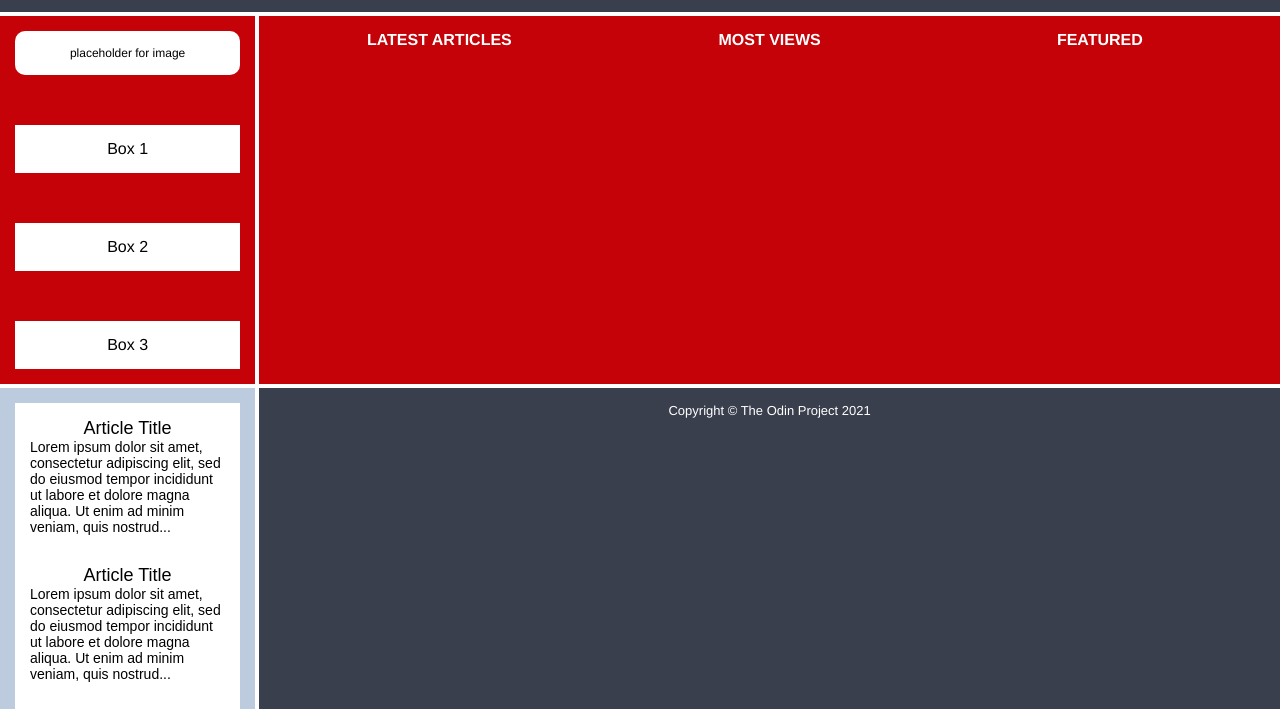
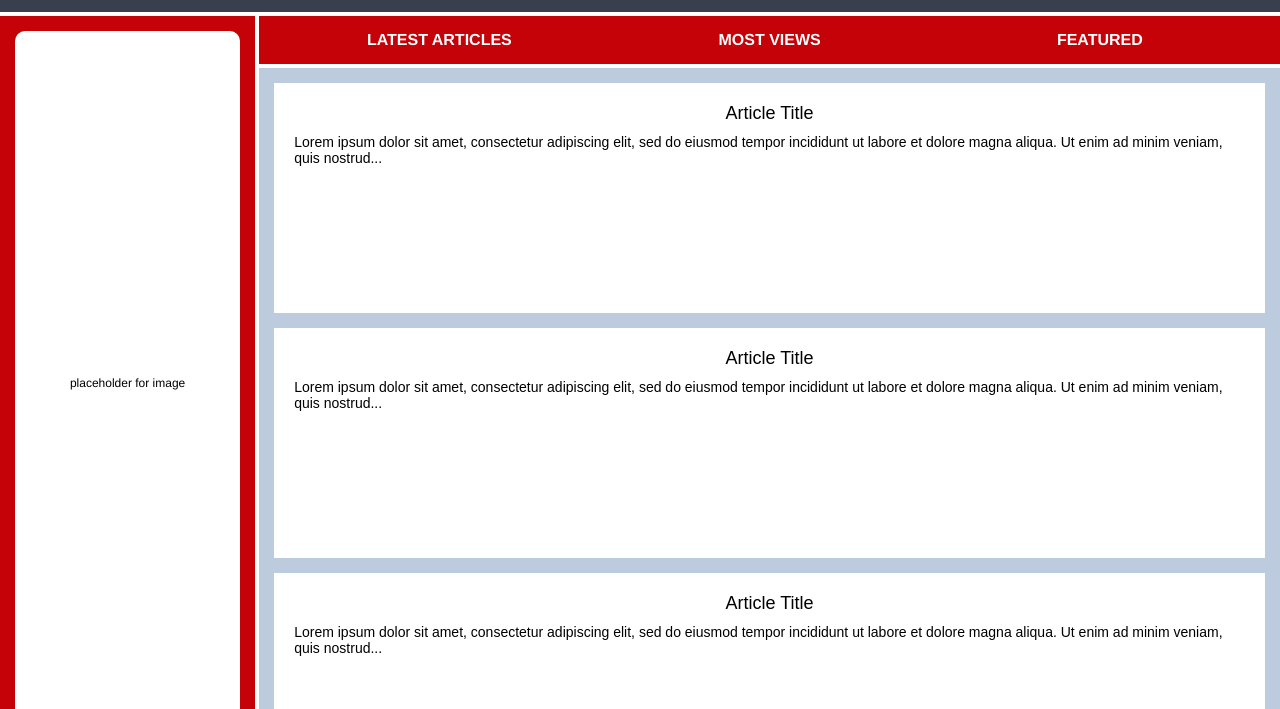
Before and after one commit to sangT220222/IntermediateHTMLCSS, a plain HTML site: page css_grid_3/index.html in a window 1280 px wide. Shown: the part 85-794 px from the top of the page. Drawn offline with Linux system fonts and the light colour scheme.

Commit message:
article div styling

```diff
--- a/css_grid_3/style.css
+++ b/css_grid_3/style.css
@@ -25,6 +25,9 @@
     grid-template-columns: 1fr 2fr;
 
   }
+  .menu{
+    align-self: center;
+  }
 
   .menu ul {
     display: grid;
@@ -41,8 +44,8 @@
   .sidebar {
     background-color: #C50208;
     display: grid;
-    grid-template-columns: 1fr;
-    /* grid-row: 2; */
+    /* grid-template-columns: 1fr; */
+    grid-row: 2/4;
     gap: 50px;
   }
 
@@ -54,6 +57,11 @@
     border-radius: 10px;
   }
 
+  .side-content,
+  .photo {
+    display: grid;
+    align-items: center;
+  }
 
   .sidebar .side-content {
     background-color: white;
@@ -62,9 +70,13 @@
     font-weight: normal;
   }
 
+  .side-content,
+  .photo {
+    display: grid;
+    align-items: center;
+  }
   .nav {
     background-color: #C50208;
-
   }
 
   .nav ul {
@@ -80,6 +92,10 @@
 
   .article {
     background-color: #bccbde;
+    display: grid;
+    grid-template-columns: repeat(autofit, minmax(250px,1fr));
+    grid-column: 2/3;
+    gap: 15px;
   }
 
   .article p {
@@ -93,12 +109,14 @@
     background-color: #FFFFFF;
     color: black;
     text-align: center;
+    height: 200px;
   }
 
   .card p {
     color: black;
     font-weight: normal;
     font-size: 14px;
+    padding: 5px;
   }
 
   .card .title {
@@ -108,6 +126,7 @@
 
   .footer {
     background-color: #393f4d;
+    grid-column: 1/3;
   }
 
   .footer p {
```
